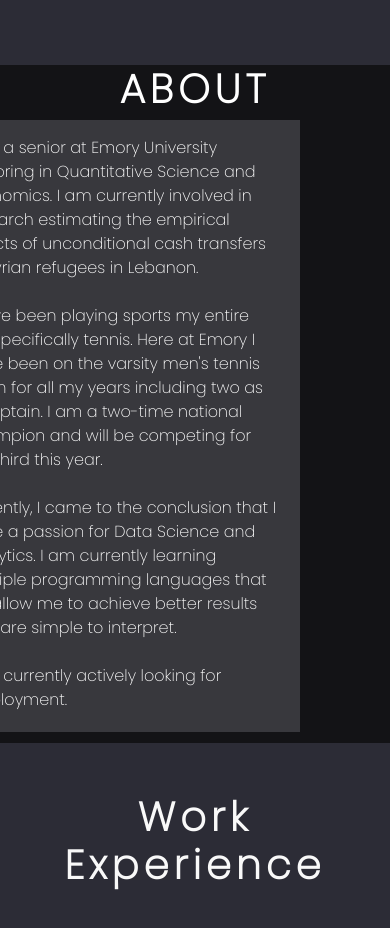
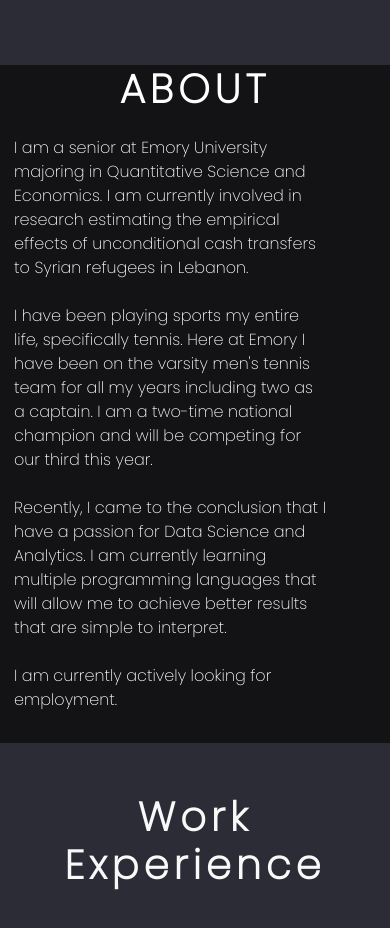
Before and after one commit to hkenawi/PersonalWebpage, a plain HTML site: page index.html in a window 390 px wide. Shown: the part 840-1768 px from the top of the page. Drawn offline with nearby package versions, Linux system fonts and the light colour scheme.

Commit message:
Fixing responsiveness issues in about section

```diff
--- a/style.css
+++ b/style.css
@@ -212,9 +212,11 @@ body
 		position: relative;
 		bottom: 125px;
 		right: 1000px;
-		left: -75px;
+		left: -25px;
 		/*height: 50%;*/
 		width: 100%;
+		background-color: #131316;
+		border: #131316 2px;
 	}
 }
 
```
